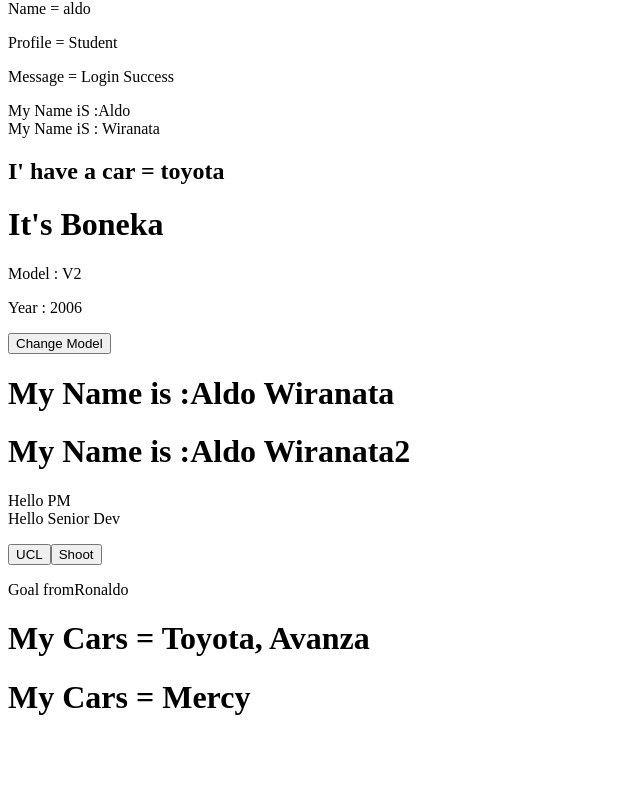
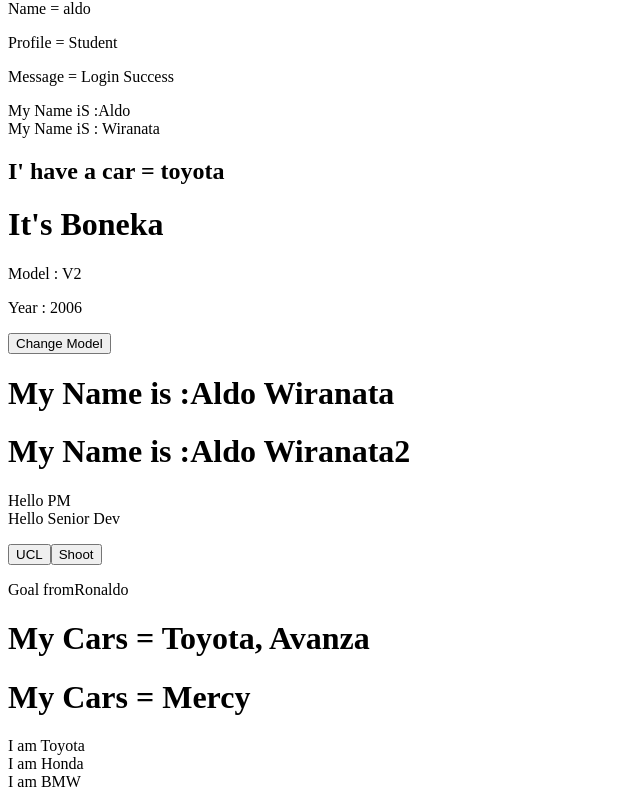
Before and after one commit to alwiranata/React-TS, a React (Vite) app: page / in a window 1280 px wide. Shown: the part 487-1294 px from the top of the page, without its empty margins (0-640 px from the left). Before the commit the page ends 1224 px from the top, so only its background shows below. Built offline with nearby package versions, Linux system fonts and the light colour scheme.

Commit message:
add: Lists.tsx

```diff
--- a/src/App.tsx
+++ b/src/App.tsx
@@ -10,6 +10,7 @@
 import {GetProps, GetDatas}  from "./components/Props"
 import Football from "./components/Event"
 import {Condition, Cars} from "./components/Condtion"
+import Lists from "./components/Lists"
 function App() {
   const [hello, setHello] = useState("")
   const card = {name , profile}
@@ -40,6 +41,7 @@
         <p><Condition/></p>
         <p><Cars name ={["Toyota" , "Avanza"]}/></p>
         <p><Cars name = "Mercy"/></p>
+        <p><Lists/></p>
       </div>
     </>
   )
--- /dev/null
+++ b/src/components/Lists.tsx
@@ -0,0 +1,27 @@
+interface getDataProps {
+    id :number
+    name : string
+}
+
+const GetData = ({id, name} : getDataProps) =>{
+    return (
+        <div key={id}>I am  {name}</div>
+    )
+}
+
+const datas  = [
+    {id : 1 , name : "Toyota"},
+    {id : 2 , name : "Honda"},
+    {id : 3, name :"BMW"}
+]
+
+const Lists  = () =>{
+    return (
+        <>
+
+        {datas.map((e) => <GetData id={e.id} name= {e.name}/>)}
+        </>
+    )
+}
+
+export default Lists
```
